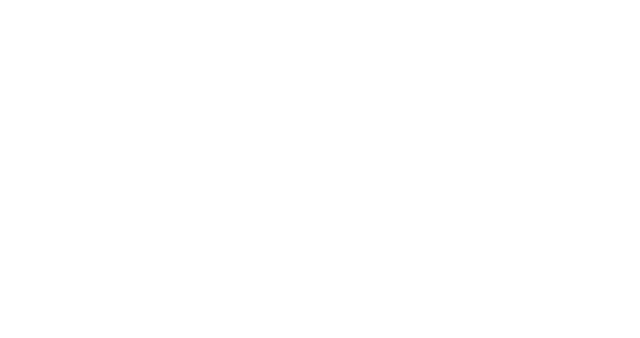
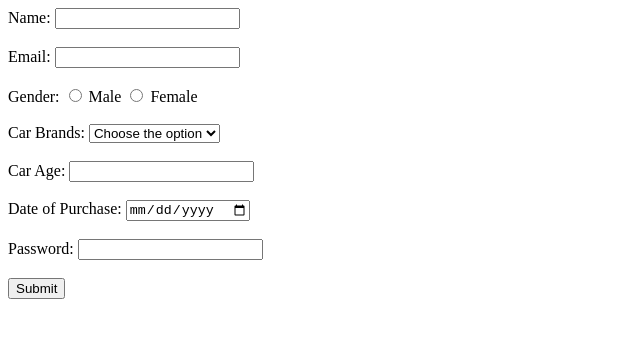
Before and after one commit to acciojob/car-insurance-form-Gupta-deepak1906, a website: page main.html in a window 1280 px wide. Shown: the whole page, without its empty margins (0-640 px from the left). Drawn offline with Linux system fonts and the light colour scheme.

Commit message:
created a submission

```diff
--- a/main.html
+++ b/main.html
@@ -8,6 +8,47 @@
 
 <body>
 	<!-- the entire body must be written by student -->
+	<form action="/Car_Insurance" method="POST">
+
+		<label for="name">Name:</label>
+		<input name="name" type="text" id="name" required>
+		<br><br>
+
+		<label for="email">Email:</label>
+		<input name="email" type="email" id="email" required>
+		<br><br>
+
+		<label for="gender">Gender:</label>
+		<input type="radio" name="gender" value="male" required>
+		<label for="gender">Male</label>
+		<input type="radio" name="gender" value="female" required>
+		<label for="gender">Female</label>
+		<br><br>
+
+		<label for="cars">Car Brands:</label>
+		<select id="cars" name="cars">
+		<option value="">Choose the option</option>
+		 <option value="bmw">BMW</option>
+			<option value=audi"">Audi</option>
+			<option value="mercedez">Mercedez</option>
+		</select>
+		<br><br>
+
+		<label for="carage">Car Age:</label>
+		<input name="carage" type="number" id="carage" required>
+		<br><br>
+
+		<label for="dop">Date of Purchase:</label>
+        <input name="dop" type="date" id="dop" required>
+		<br><br>
+
+		<label for="password">Password:</label>
+		<input name="password" type="password" id="password" required>
+		<br><br>
+
+		<button type="submit">Submit</button>
+
+		</form>
     <script type="text/javascript" src="./script.js">
 </script>
 
```
